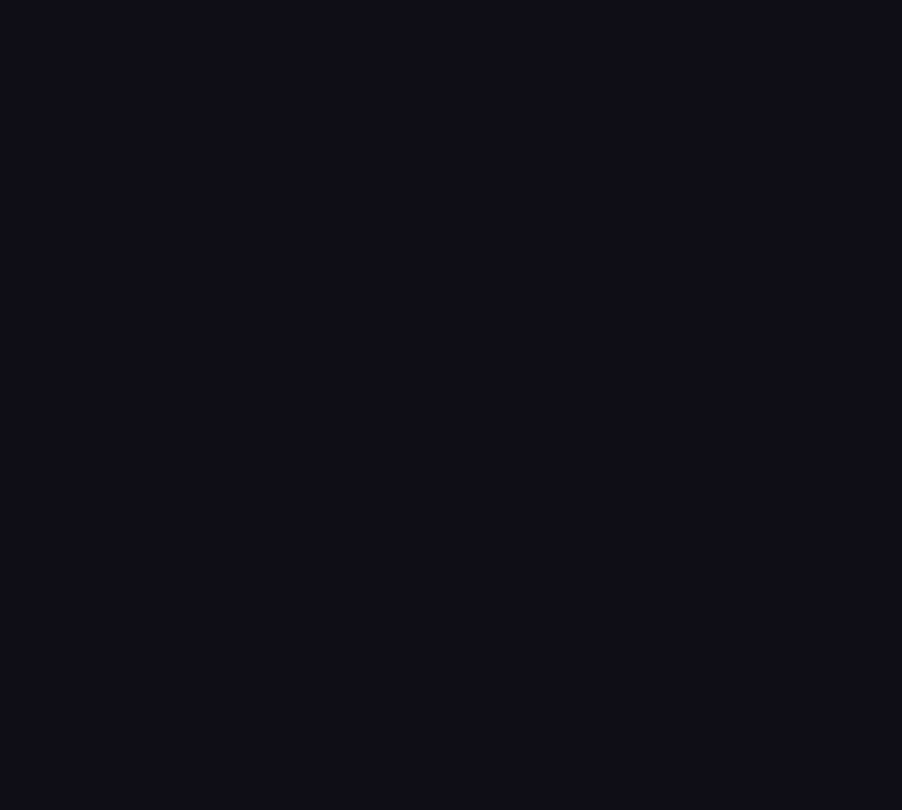
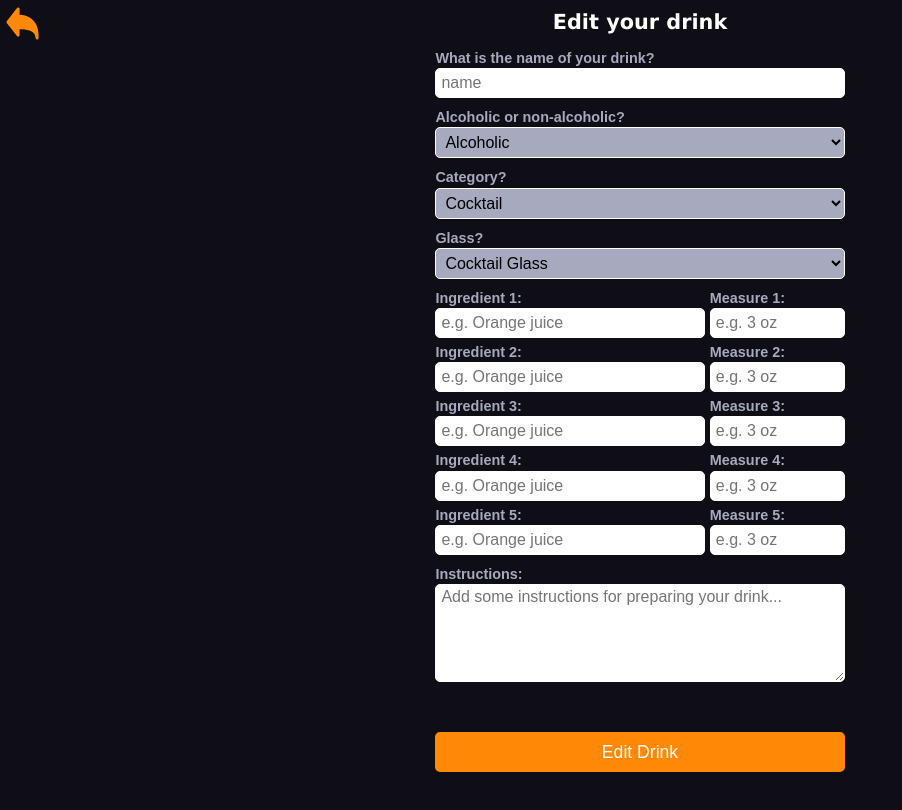
Before and after one commit to mwarnck/capstone-project, a React (Create React App) app: page /editDrinkPage in a window 1280 px wide. Before the commit this address had no page. Shown: the top 810 px of the page, without its empty margins (0-902 px from the left). Built offline with nearby package versions, Linux system fonts and the light colour scheme.

Commit message:
Add function for editing drink and function for redirecting from drinkcard to edit page with the drink object to edit

```diff
--- a/src/App.js
+++ b/src/App.js
@@ -9,6 +9,8 @@ import RandomDrinkPage from './pages/RandomDrinkPage.js';
 import DrinkPage from './components/DrinkPage.js';
 import LoadingScreen from './components/LoadingScreen.js';
 import CreateDrinkPage from './pages/CreateDrinkPage.js';
+import EditDrinkPage from './pages/EditDrinkPage.js';
+import { navigate } from '@storybook/addon-links';
 
 function App() {
   const [isLoading, setIsLoading] = useState(true);
@@ -17,6 +19,7 @@ function App() {
   const [currentFilter, setCurrentFilter] = useState('all');
   const [currentFilterBookmarks, setCurrentFilterBookmarks] = useState('all');
   const [commentValue, setCommentValue] = useState('');
+  const [drinkToEdit, setDrinkToEdit] = useState(null);
 
   useEffect(() => {
     setTimeout(() => {
@@ -69,12 +72,22 @@ function App() {
                   drinks={fetchedDrinks}
                   toggleBookmark={toggleBookmark}
                   deleteOwnDrink={deleteOwnDrink}
+                  redirectToEditPage={redirectToEditPage}
                 />
               }
             />
             <Route
               path="/createDrinkPage"
               element={<CreateDrinkPage handleNewDrink={addNewDrink} />}
+            />
+            <Route
+              path="/editDrinkPage"
+              element={
+                <EditDrinkPage
+                  handleNewDrink={editDrink}
+                  drinkToEdit={drinkToEdit}
+                />
+              }
             />
             <Route path="/randomDrink" element={<RandomDrinkPage />} />
             {fetchedDrinks.map(drink => (
@@ -174,6 +187,40 @@ function App() {
     setFetchedDrinks([...fetchedDrinks, newDrink]);
   }
 
+  function editDrink(newDrink) {
+    setFetchedDrinks(
+      fetchedDrinks.map(drink => {
+        if (drink.idDrink === newDrink.id) {
+          return {
+            ...drink,
+            strDrink: newDrink.strDrink,
+            strCategory: newDrink.strCategory,
+            strAlcoholic: newDrink.strAlcoholic,
+            strGlass: newDrink.strGlass,
+            strInstructions: newDrink.strInstructions,
+            strIngredient1: newDrink.strIngredient1,
+            strIngredient2: newDrink.strIngredient2,
+            strIngredient3: newDrink.strIngredient3,
+            strIngredient4: newDrink.strIngredient4,
+            strIngredient5: newDrink.strIngredient5,
+            strMeasure1: newDrink.strMeasure1,
+            strMeasure2: newDrink.strMeasure2,
+            strMeasure3: newDrink.strMeasure3,
+            strMeasure4: newDrink.strMeasure4,
+            strMeasure5: newDrink.strMeasure5,
+          };
+        } else {
+          return drink;
+        }
+      })
+    );
+  }
+
+  function redirectToEditPage(drink) {
+    setDrinkToEdit({ ...drink });
+    navigate('/editDrinkPage');
+  }
+
   function saveToLocal(key, data) {
     localStorage.setItem(key, JSON.stringify(data));
   }
--- /dev/null
+++ b/src/pages/EditDrinkPage.js
@@ -0,0 +1,12 @@
+import DrinkForm from '../components/DrinkForm.js';
+
+export default function EditDrinkPage({ handleNewDrink, drinkToEdit }) {
+  return (
+    <DrinkForm
+      handleNewDrink={handleNewDrink}
+      title={'Edit your drink'}
+      buttonText={'Edit Drink'}
+      preloadedValues={drinkToEdit}
+    />
+  );
+}
--- a/src/pages/MyDrinksPage.js
+++ b/src/pages/MyDrinksPage.js
@@ -9,6 +9,7 @@ export default function MyDrinksPage({
   drinks,
   toggleBookmark,
   deleteOwnDrink,
+  redirectToEditPage,
 }) {
   const navigate = useNavigate();
 
@@ -36,6 +37,7 @@ export default function MyDrinksPage({
                 drink={drink}
                 toggleBookmark={toggleBookmark}
                 deleteOwnDrink={deleteOwnDrink}
+                redirectToEditPage={redirectToEditPage}
               />
             ))}
         {drinks.filter(drink => drink.isMyDrink === true).length < 1 && (
```
Also changed, not shown: src/components/DrinkCard.js (+6 -1 lines).
